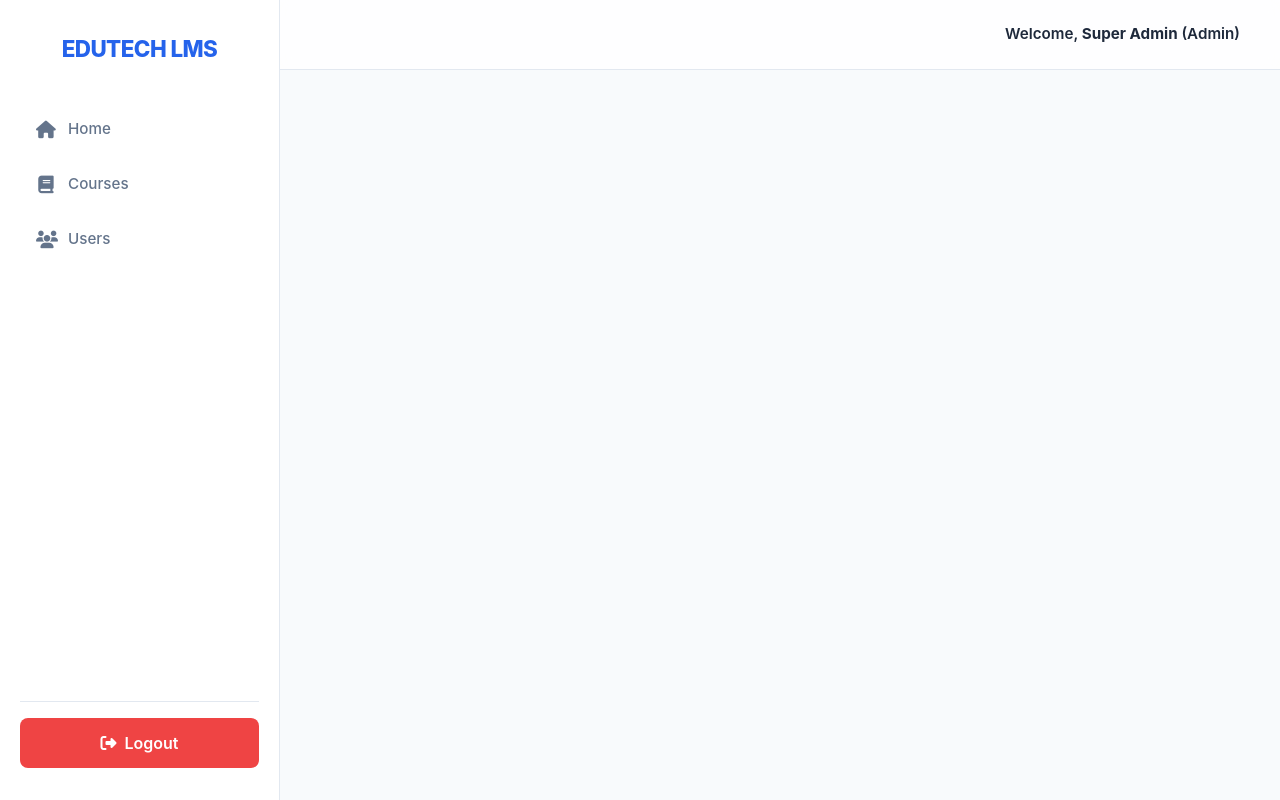
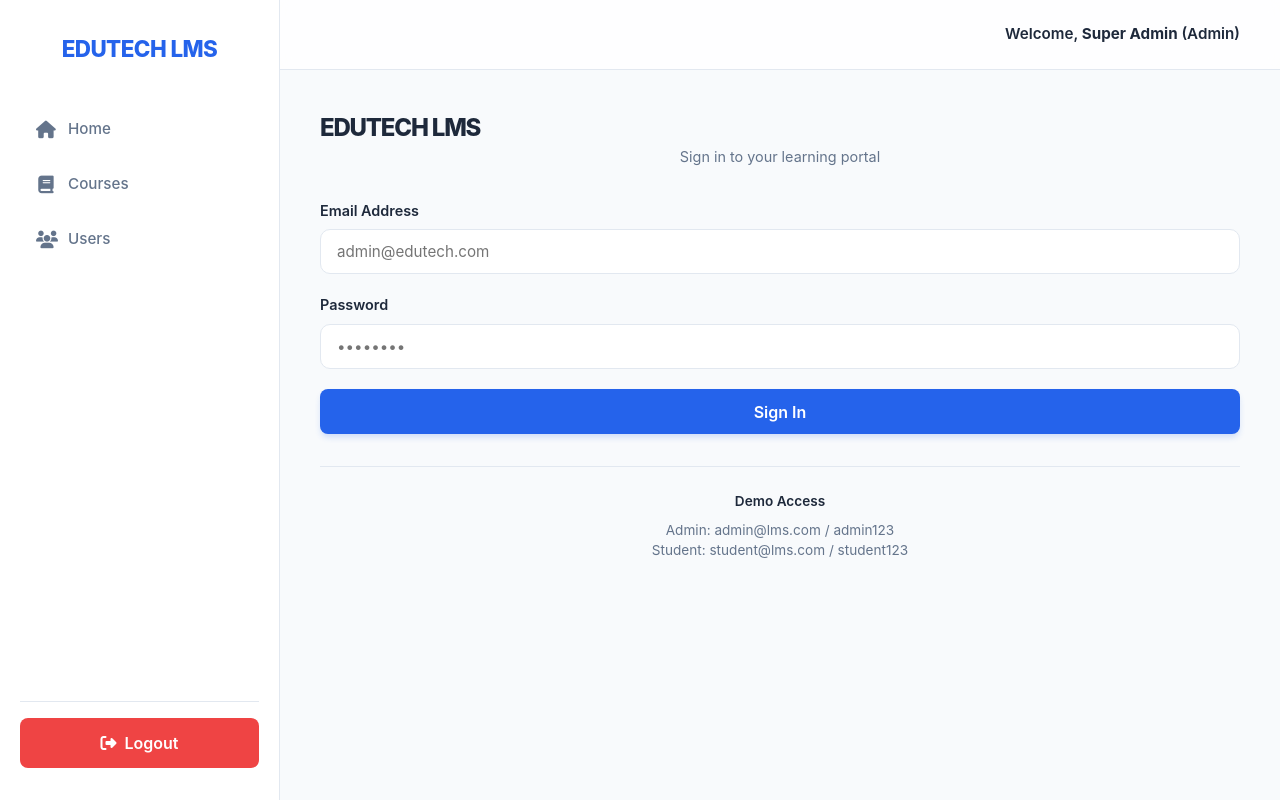
Before and after one commit to sreelekha-nani/GRADSKILLS-LLM-PORTAL, a Flask app: template templates/login.html in a window 1280 px wide. Run offline with Flask 3, Linux system fonts and the light colour scheme; the template is opened without the code that fills it, so the values that code supplies are empty; a user stored in the database is signed in.

Commit message:
Fixed login page

```diff
--- a/templates/login.html
+++ b/templates/login.html
@@ -1,15 +1,22 @@
 {% extends "base.html" %}
 
-{% block login %}
+{% block content %}
 <div class="login-page">
     <div class="login-card">
-        <h2 class="login-title" style="font-weight: 800; letter-spacing: -0.05em;">EDUTECH LMS</h2>
-        <p style="text-align: center; color: var(--text-muted); margin-bottom: 2rem; font-size: 0.9rem;">Sign in to your learning portal</p>
+        <h2 class="login-title" style="font-weight: 800; letter-spacing: -0.05em;">
+            EDUTECH LMS
+        </h2>
+
+        <p style="text-align: center; color: var(--text-muted); margin-bottom: 2rem; font-size: 0.9rem;">
+            Sign in to your learning portal
+        </p>
 
         {% with messages = get_flashed_messages(with_categories=true) %}
             {% if messages %}
                 {% for category, message in messages %}
-                    <div class="alert alert-{{ category }}">{{ message }}</div>
+                    <div class="alert alert-{{ category }}">
+                        {{ message }}
+                    </div>
                 {% endfor %}
             {% endif %}
         {% endwith %}
@@ -17,19 +24,53 @@
         <form method="POST" action="{{ url_for('login') }}">
             <div class="form-group">
                 <label>Email Address</label>
-                <input type="email" name="email" class="form-control" required placeholder="student@edutech.com">
+                <input
+                    type="email"
+                    name="email"
+                    class="form-control"
+                    required
+                    placeholder="admin@edutech.com"
+                >
             </div>
+
             <div class="form-group">
                 <label>Password</label>
-                <input type="password" name="password" class="form-control" required placeholder="••••••••">
+                <input
+                    type="password"
+                    name="password"
+                    class="form-control"
+                    required
+                    placeholder="••••••••"
+                >
             </div>
-            <button type="submit" class="btn btn-primary" style="width: 100%; padding: 0.8rem; font-size: 1rem;">Sign In</button>
+
+            <button
+                type="submit"
+                class="btn btn-primary"
+                style="width: 100%; padding: 0.8rem; font-size: 1rem;"
+            >
+                Sign In
+            </button>
         </form>
 
-        <div style="margin-top: 2rem; padding-top: 1.5rem; border-top: 1px solid var(--border-color); font-size: 0.85rem; color: var(--text-muted); text-align: center;">
-            <p style="margin-bottom: 0.5rem; font-weight: 600; color: var(--text-main);">Demo Access</p>
-            <p>Admin: admin@edutech.com / admin123</p>
-            <p>Student: student@edutech.com / student123</p>
+        <div style="
+            margin-top: 2rem;
+            padding-top: 1.5rem;
+            border-top: 1px solid var(--border-color);
+            font-size: 0.85rem;
+            color: var(--text-muted);
+            text-align: center;
+        ">
+            <p style="
+                margin-bottom: 0.5rem;
+                font-weight: 600;
+                color: var(--text-main);
+            ">
+                Demo Access
+            </p>
+
+            <p>Admin: admin@lms.com / admin123</p>
+            <p>Student: student@lms.com / student123</p>
         </div>
     </div>
 </div>
```
